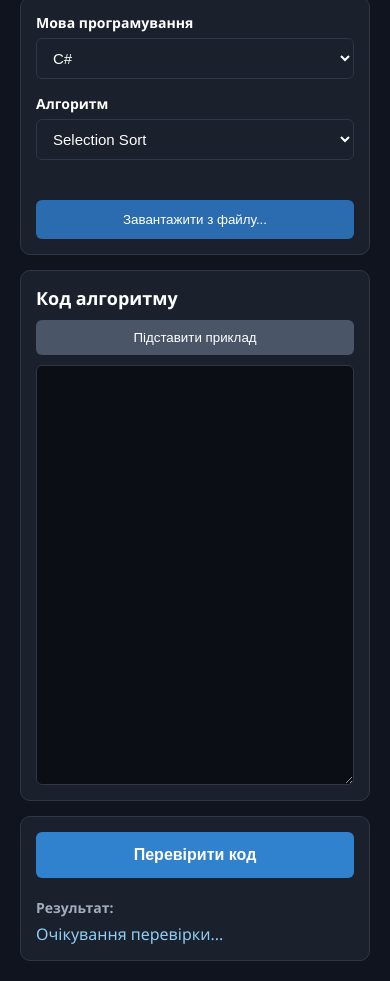
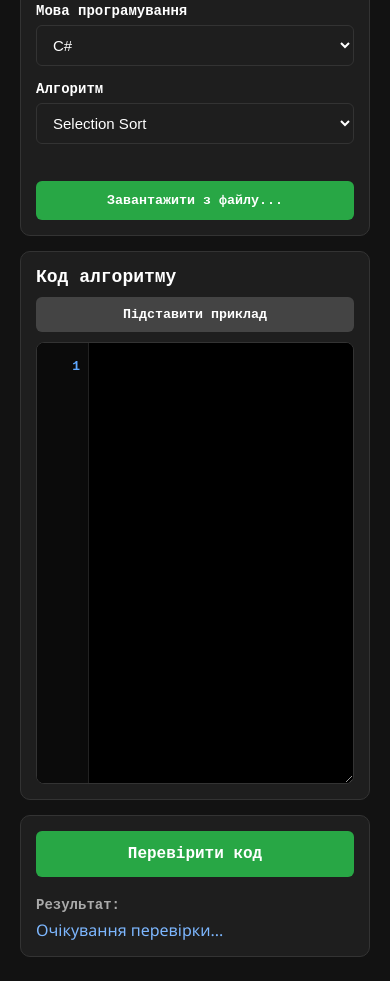
Before and after one commit to Samurai622/OOP_Lab_1, a plain HTML site: page Lab1/Task6_Vizualization/index.html in a window 390 px wide. Shown: the part 136-1117 px from the top of the page. Drawn offline with Linux system fonts and the light colour scheme.

Commit message:
Add multi-timer visualization and sorting verification tools
- Created index.html and style.css for the multi-timer visualization tool with a responsive layout and user-friendly interface.
- Implemented JavaScript functionality for timer creation, control, and logging.
- Developed index.html, script.js, and style.css for the sorting verification tool, supporting multiple programming languages and sorting algorithms.
- Added example codes for Selection Sort and Shaker Sort in C#, Python, Java, C, and C++.
- Implemented file upload functionality for loading user code and checking against reference implementations.
- Enhanced UI with responsive design and improved styling for better user experience.

```diff
--- a/Lab1/Lab6_Vizualization/index.html
+++ b/Lab1/Task6_Vizualization/index.html
@@ -50,7 +50,10 @@
         <button id="exampleBtn" class="btn btn-gray">Підставити приклад</button>
       </div>
 
-      <textarea id="codeInput" spellcheck="false"></textarea>
+      <div class="code-editor-shell">
+        <div id="lineNumbers" class="line-numbers">1</div>
+        <textarea id="codeInput" spellcheck="false"></textarea>
+      </div>
     </div>
 
     <div class="bottom-card">
--- a/Lab1/Lab6_Vizualization/script.js
+++ b/Lab1/Task6_Vizualization/script.js
@@ -1,6 +1,7 @@
 const languageSelect = document.getElementById("language");
 const algorithmSelect = document.getElementById("algorithm");
 const codeInput = document.getElementById("codeInput");
+const lineNumbers = document.getElementById("lineNumbers");
 const resultText = document.getElementById("resultText");
 const exampleBtn = document.getElementById("exampleBtn");
 const checkBtn = document.getElementById("checkBtn");
@@ -267,10 +268,20 @@ function checkHeuristics(code, algo) {
   return true;
 }
 
+function updateLineNumbers() {
+  const lines = codeInput.value.split("\n").length || 1;
+  lineNumbers.textContent = Array.from({ length: lines }, (_, i) => i + 1).join("\n");
+}
+
+function syncScroll() {
+  lineNumbers.scrollTop = codeInput.scrollTop;
+}
+
 exampleBtn.addEventListener("click", () => {
   const lang = getSelectedLanguage();
   const algo = getSelectedAlgorithm();
   codeInput.value = referenceCodes[lang][algo];
+  updateLineNumbers();
   setResult("Приклад підставлено.", "neutral");
 });
 
@@ -285,11 +296,15 @@ fileInput.addEventListener("change", async (e) => {
   try {
     const text = await file.text();
     codeInput.value = text;
+    updateLineNumbers();
     setResult(`Файл ${file.name} успішно завантажено.`, "neutral");
   } catch (err) {
     setResult(`Помилка читання файлу: ${err.message}`, "error");
   }
 });
+
+codeInput.addEventListener("input", updateLineNumbers);
+codeInput.addEventListener("scroll", syncScroll);
 
 checkBtn.addEventListener("click", () => {
   const code = codeInput.value.trim();
@@ -338,10 +353,7 @@ checkBtn.addEventListener("click", () => {
           "success"
         );
       } else {
-        setResult(
-          "❌ Код не пройшов спрощену веб-перевірку для C#.",
-          "error"
-        );
+        setResult("❌ Код не пройшов спрощену веб-перевірку для C#.", "error");
       }
 
       return;
@@ -351,15 +363,11 @@ checkBtn.addEventListener("click", () => {
       normalizedStudent.includes(normalizedReference) ||
       normalizedReference.includes(normalizedStudent)
     ) {
-      setResult(
-        `✅ Успіх! Логіка ${lang} коду збігається з еталонною.`,
-        "success"
-      );
+      setResult(`✅ Успіх! Логіка ${lang} коду збігається з еталонною.`, "success");
     } else {
-      setResult(
-        `❌ Невірно. Структура коду відрізняється від еталонної для ${lang}.`,
-        "error"
-      );
+      setResult(`❌ Невірно. Структура коду відрізняється від еталонної для ${lang}.`, "error");
     }
   }, 250);
 });
+
+updateLineNumbers();
--- a/Lab1/Lab6_Vizualization/style.css
+++ b/Lab1/Task6_Vizualization/style.css
@@ -5,7 +5,7 @@
 body {
   margin: 0;
   font-family: "Segoe UI", Arial, sans-serif;
-  background: #0f141e;
+  background: #121212;
   color: white;
 }
 
@@ -23,19 +23,20 @@ body {
   margin: 0 0 8px 0;
   font-size: 32px;
   font-weight: 700;
+  font-family: "JetBrains Mono", "Consolas", monospace;
 }
 
 .title-block p {
   margin: 0;
-  color: #a0aec0;
+  color: #aaaaaa;
   font-size: 14px;
 }
 
 .settings-card,
 .editor-card,
 .bottom-card {
-  background: #1a202c;
-  border: 1px solid #2d3748;
+  background: #1e1e1e;
+  border: 1px solid #333333;
   border-radius: 10px;
   padding: 15px;
 }
@@ -56,29 +57,25 @@ body {
 .field label {
   font-size: 14px;
   font-weight: 600;
-}
-
-select,
-textarea {
-  width: 100%;
-  border-radius: 6px;
-  border: 1px solid #2d3748;
-  background: #0b0e14;
-  color: #e2e8f0;
-  font-size: 15px;
+  font-family: "JetBrains Mono", monospace;
 }
 
 select {
+  width: 100%;
+  border-radius: 6px;
+  border: 1px solid #333333;
+  background: #1e1e1e;
+  color: white;
+  font-size: 15px;
   padding: 10px 12px;
-  background: #1a202c;
-  color: white;
+  outline: none;
 }
 
 .editor-card {
   flex: 1;
   display: flex;
   flex-direction: column;
-  min-height: 500px;
+  min-height: 520px;
 }
 
 .editor-header {
@@ -91,17 +88,50 @@ select {
 .editor-header h2 {
   margin: 0;
   font-size: 18px;
+  font-family: "JetBrains Mono", monospace;
+}
+
+.code-editor-shell {
+  display: grid;
+  grid-template-columns: 64px 1fr;
+  min-height: 440px;
+  height: 100%;
+  border: 1px solid #333333;
+  border-radius: 8px;
+  overflow: hidden;
+  background: #000000;
+}
+
+.line-numbers {
+  background: #0b0b0b;
+  color: #5fa8ff; /* колір цифр */
+  padding: 14px 10px 14px 8px;
+  text-align: right;
+  white-space: pre;
+  overflow: hidden;
+  user-select: none;
+  border-right: 1px solid #222;
+  font-family: "Courier New", "JetBrains Mono", monospace; /* шрифт цифр */
+  font-size: 14px;
+  line-height: 1.5;
+  font-weight: 700;
 }
 
 textarea {
-  flex: 1;
+  width: 100%;
+  min-height: 440px;
+  border: none;
+  outline: none;
   resize: vertical;
-  min-height: 420px;
-  padding: 15px;
-  font-family: Consolas, monospace;
-  line-height: 1.45;
+  padding: 14px 16px;
+  background: #000000;
+  color: #ffffff;
+  font-family: "JetBrains Mono", "Consolas", monospace; /* шрифт коду */
+  font-size: 14px;
+  line-height: 1.5;
   white-space: pre;
   overflow: auto;
+  tab-size: 4;
 }
 
 .bottom-card {
@@ -117,6 +147,8 @@ textarea {
   color: white;
   cursor: pointer;
   transition: 0.2s ease;
+  font-family: "JetBrains Mono", monospace;
+  font-weight: 700;
 }
 
 .btn:hover {
@@ -124,27 +156,27 @@ textarea {
 }
 
 .btn-blue {
-  background: #2b6cb0;
+  background: #28a745;
   padding: 12px 16px;
 }
 
 .btn-gray {
-  background: #4a5568;
+  background: #444444;
   padding: 10px 14px;
 }
 
 .btn-main {
-  background: #3182ce;
+  background: #28a745;
   padding: 14px 22px;
   font-size: 16px;
-  font-weight: 700;
 }
 
 .result-label {
-  color: #a0aec0;
+  color: #aaaaaa;
   font-size: 14px;
   font-weight: 600;
   margin-bottom: 6px;
+  font-family: "JetBrains Mono", monospace;
 }
 
 .result-text {
@@ -154,15 +186,15 @@ textarea {
 }
 
 .result-text.neutral {
-  color: #90cdf4;
+  color: #7db7ff;
 }
 
 .result-text.success {
-  color: #90ee90;
+  color: #7dff9a;
 }
 
 .result-text.error {
-  color: #ff6b6b;
+  color: #ff7d7d;
 }
 
 @media (max-width: 800px) {
@@ -179,4 +211,17 @@ textarea {
     align-items: stretch;
     gap: 10px;
   }
+
+  .code-editor-shell {
+    grid-template-columns: 52px 1fr;
+  }
+
+  .line-numbers {
+    font-size: 13px;
+    padding-right: 8px;
+  }
+
+  textarea {
+    font-size: 13px;
+  }
 }
```
Also changed, not shown: Lab1/Task1_Vizualization/app.js (renamed from Lab1/Lab1_Vizualization/app.js), Lab1/Task1_Vizualization/index.html (renamed from Lab1/Lab1_Vizualization/index.html), Lab1/Task1_Vizualization/style.css (renamed from Lab1/Lab1_Vizualization/style.css).
